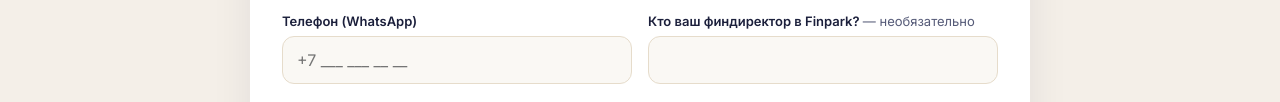
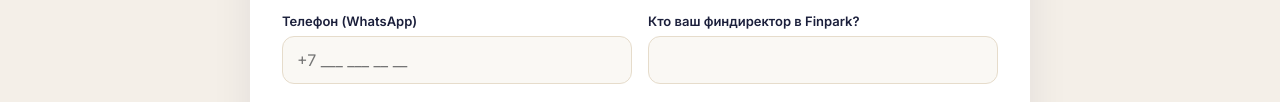
Before and after one commit to Finparkceo/finpark-invite, a plain HTML site: page index.html in a window 1280 px wide. Shown: the part 2986-3088 px from the top of the page. Drawn offline with nearby package versions, Linux system fonts and the light colour scheme; a web font is replaced by a local one.

Commit message:
Убрать «необязательно» у вопроса про финдиректора
Co-Authored-By: Claude Opus 5.5 <noreply@anthropic.com>

```diff
--- a/index.html
+++ b/index.html
@@ -243,7 +243,7 @@ footer a{color:var(--gold2);text-decoration:none}
         <div class="f" data-req><label class="l" for="name">Имя и фамилия</label><input id="name" name="entry.711918185" type="text" autocomplete="name"><span class="msg">Напишите, пожалуйста, имя</span></div>
         <div class="f" data-req><label class="l" for="company">Компания</label><input id="company" name="entry.1356744916" type="text" autocomplete="organization"><span class="msg">Напишите название компании</span></div>
         <div class="f" data-req><label class="l" for="phone">Телефон (WhatsApp)</label><input id="phone" name="entry.1736499084" type="tel" autocomplete="tel" placeholder="+7 ___ ___ __ __"><span class="msg">Оставьте номер, чтобы мы могли связаться</span></div>
-        <div class="f"><label class="l" for="fd">Кто ваш финдиректор в Finpark? <span>— необязательно</span></label><input id="fd" name="entry.953698496" type="text"></div>
+        <div class="f"><label class="l" for="fd">Кто ваш финдиректор в Finpark?</label><input id="fd" name="entry.953698496" type="text"></div>
         <div class="f full" data-req data-radio>
           <span class="l">Вы придёте?</span>
           <div class="choice">
```
